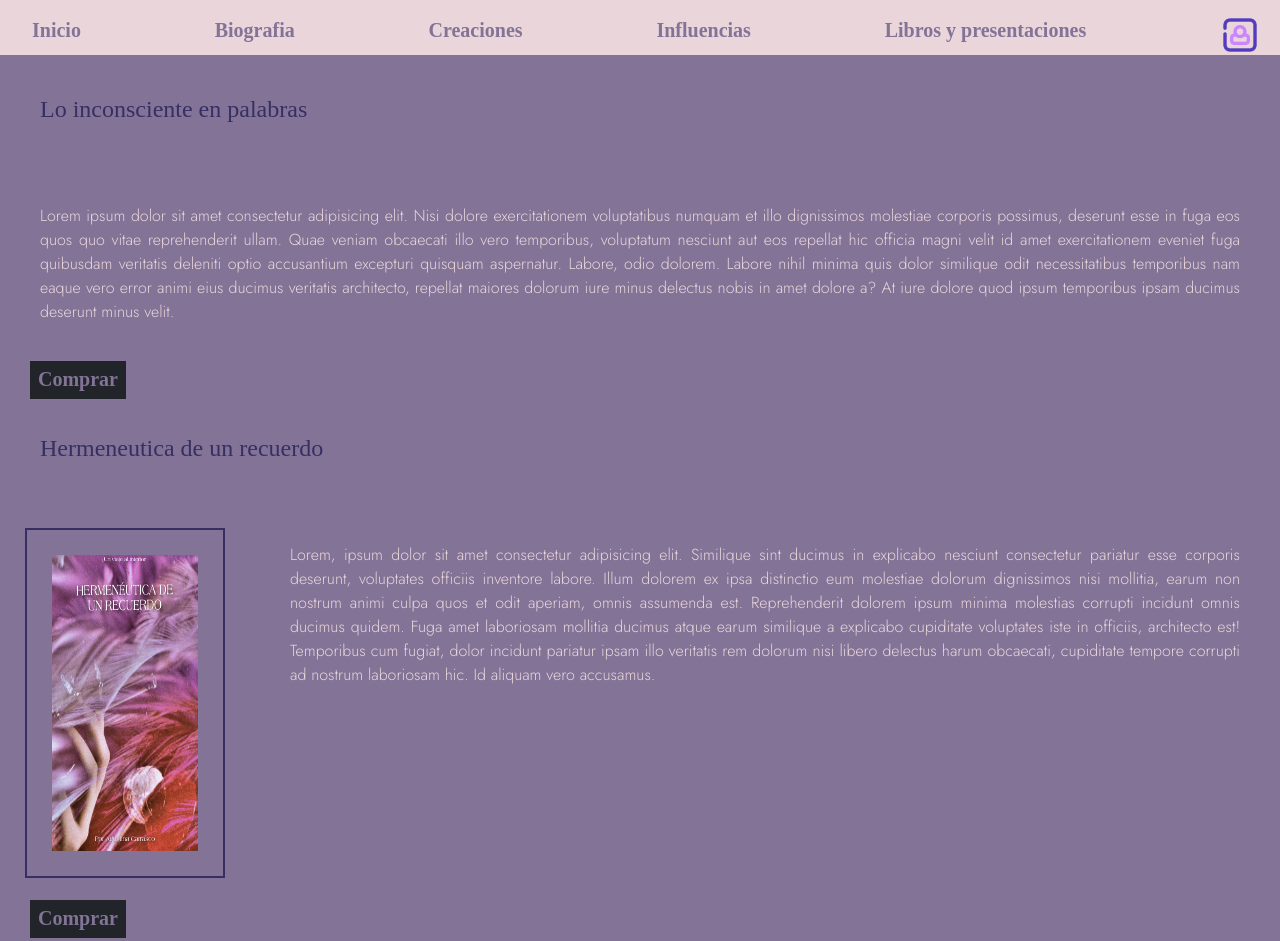
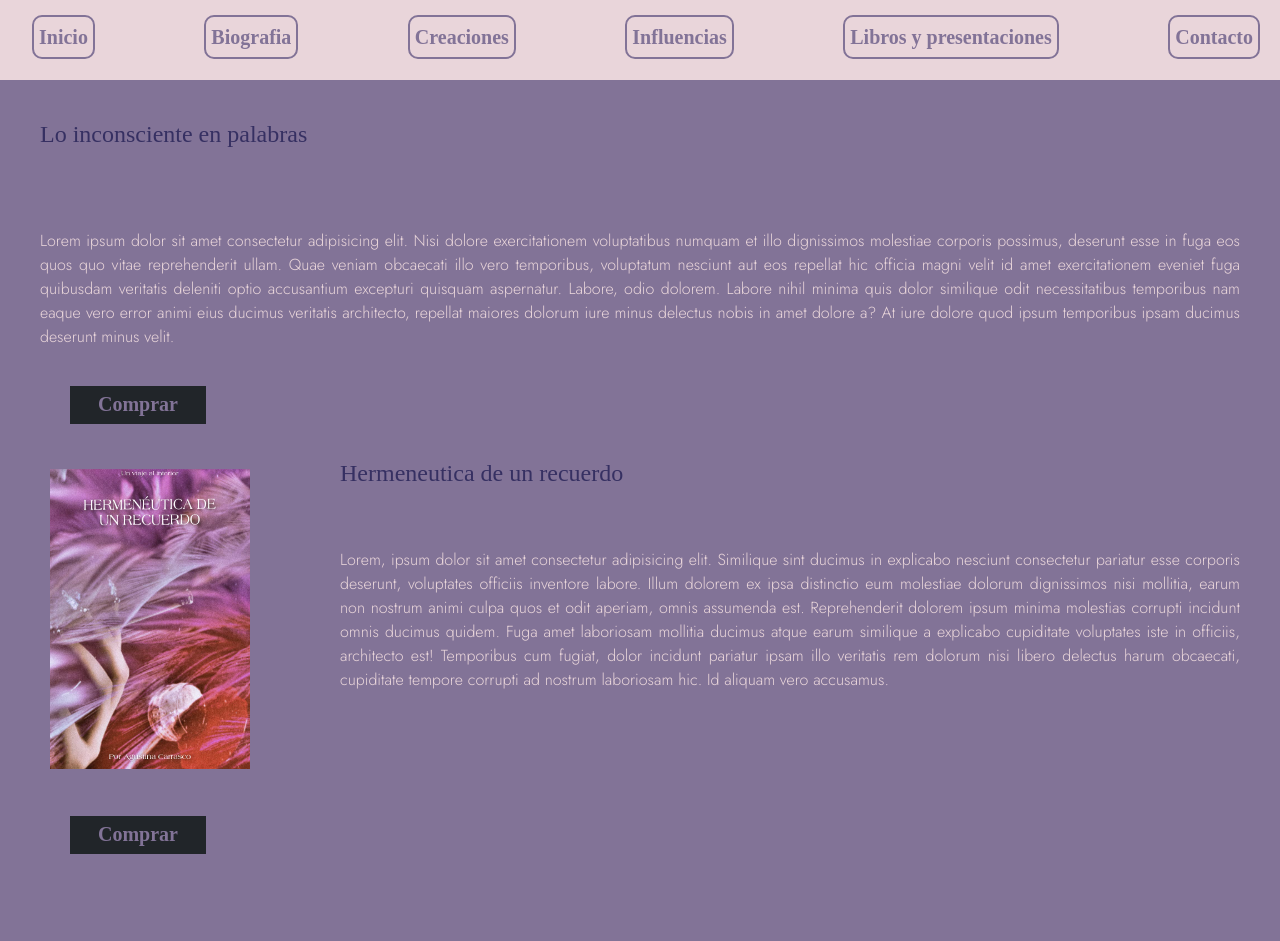
Before and after one commit to AgustinaCarrasco/PreEntrega.Carrasco, a plain HTML site: page pages/librospresentaciones.html in a window 1280 px wide. Shown: the top 941 px of the page. Drawn offline with nearby package versions, Linux system fonts and the light colour scheme; a web font is replaced by a local one.

Commit message:
border nav

```diff
--- a/css/style.css
+++ b/css/style.css
@@ -30,6 +30,7 @@ header{
         text-align:center;
         padding-top:15px;
         padding-right:20px;
+        padding-bottom:5px;
 
     }
 main{
@@ -54,6 +55,12 @@ main{
 #menu{
     display: flex;
     justify-content: space-between;
+}
+nav ul li {
+    border: 2px solid #827397;
+    padding:5px;
+
+    border-radius:10px;
 }
 #menuredes{
     display: flex;
@@ -225,18 +232,21 @@ ul{list-style-type: none;
 /*SECCION DE LIBROS*/
 #portada-dos{
     height:350px;
-    width:200px;
+    width:250px;
     padding:25px;
     margin:25px;
-    border: 2px solid #363062;
+    border-radius: 2px solid #363062;
 }
 #libro1{
 display: flex;
+
 }
 #libro2{
     display: flex;
 
 }
+
+
 #seccion2{
     display:flex;
     flex-wrap: wrap;
@@ -252,6 +262,7 @@ display: flex;
     text-decoration: none;
     font-size: 20px;
     font-weight: bold;
+    margin:20px;
 }
 /*seccion de creaciones*/
 #creaciones{
--- a/pages/librospresentaciones.html
+++ b/pages/librospresentaciones.html
@@ -30,7 +30,7 @@
                     <a class="barraNav" href="librospresentaciones.html">Libros y presentaciones</a>
                 </li>
                 <li>
-                    <a class="barraNav" href="contacto.html"><img id="contacto" src="../multimedia/contacto.png" alt=""></a>
+                    <a class="barraNav" href="../pages/contacto.html">Contacto</a>
                 </li>
             </ul>
         </nav>
@@ -46,11 +46,18 @@
         <a class="compras" href="../pages/contacto.html"> <div class="d-inline p-2 text-bg-dark"> Comprar</a>
         </div></a>
 
-        <h2 class="subtitulo">Hermeneutica de un recuerdo</h2>
-        <section id="libro2">
-            <img id="portada-dos" src="../multimedia/PORTADA.jpg" alt="Portada de libro">
-            <p class="cuerpo">Lorem, ipsum dolor sit amet consectetur adipisicing elit. Similique sint ducimus in explicabo nesciunt consectetur pariatur esse corporis deserunt, voluptates officiis inventore labore. Illum dolorem ex ipsa distinctio eum molestiae dolorum dignissimos nisi mollitia, earum non nostrum animi culpa quos et odit aperiam, omnis assumenda est. Reprehenderit dolorem ipsum minima molestias corrupti incidunt omnis ducimus quidem. Fuga amet laboriosam mollitia ducimus atque earum similique a explicabo cupiditate voluptates iste in officiis, architecto est! Temporibus cum fugiat, dolor incidunt pariatur ipsam illo veritatis rem dolorum nisi libero delectus harum obcaecati, cupiditate tempore corrupti ad nostrum laboriosam hic. Id aliquam vero accusamus.</p>
-        </section>
+
+        <div id="libro2">
+
+                <img id="portada-dos" src="../multimedia/PORTADA.jpg" alt="Portada de libro">
+
+            <div>
+                <h2 class="subtitulo">Hermeneutica de un recuerdo</h2>
+                <p class="cuerpo">Lorem, ipsum dolor sit amet consectetur adipisicing elit. Similique sint ducimus in explicabo nesciunt consectetur pariatur esse corporis deserunt, voluptates officiis inventore labore. Illum dolorem ex ipsa distinctio eum molestiae dolorum dignissimos nisi mollitia, earum non nostrum animi culpa quos et odit aperiam, omnis assumenda est. Reprehenderit dolorem ipsum minima molestias corrupti incidunt omnis ducimus quidem. Fuga amet laboriosam mollitia ducimus atque earum similique a explicabo cupiditate voluptates iste in officiis, architecto est! Temporibus cum fugiat, dolor incidunt pariatur ipsam illo veritatis rem dolorum nisi libero delectus harum obcaecati, cupiditate tempore corrupti ad nostrum laboriosam hic. Id aliquam vero accusamus.</p>
+            </div>
+
+
+        </div>
         <a class="compras" href="../pages/contacto.html"> <div class="d-inline p-2 text-bg-dark"> Comprar</a>
         </div></a>
 
```
Also changed, not shown: index.html (+1 -1 lines), pages/biografia.html (+1 -1 lines), pages/contacto.html (+1 -1 lines), pages/creaciones.html (+1 -1 lines), pages/influencias.html (+1 -1 lines).
